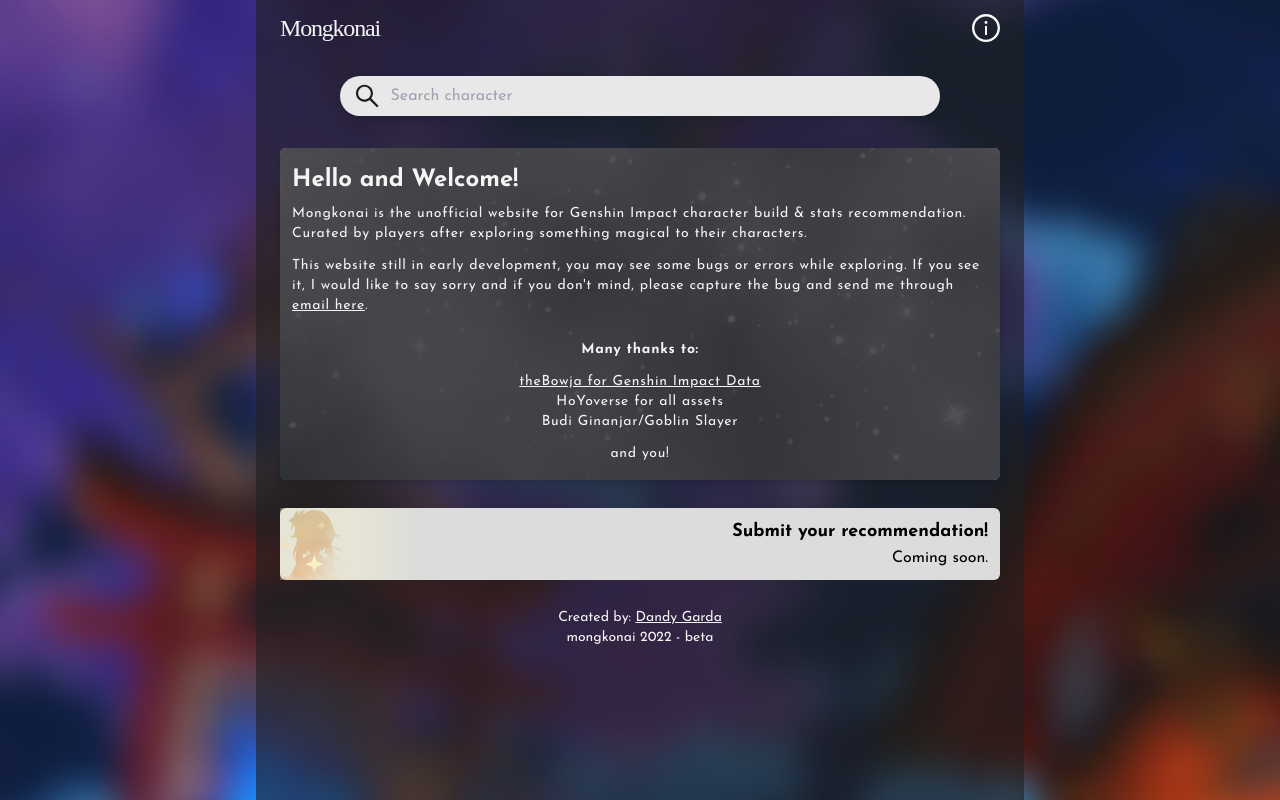
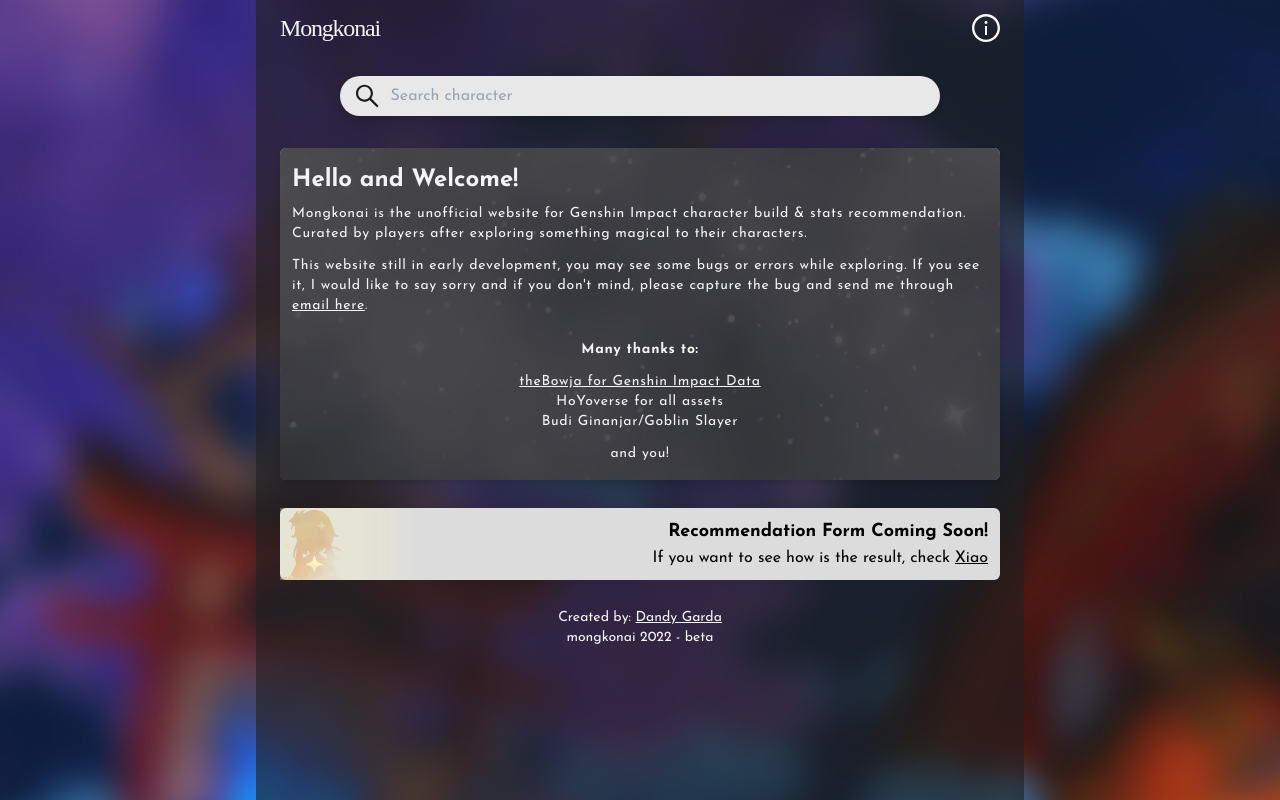
Before and after one commit to dandygardad/mongkonai, a React (Create React App) app: page /about in a window 1280 px wide. Built offline with nearby package versions, Linux system fonts and the light colour scheme; a web font is replaced by a local one.

Commit message:
Update height of button & about

```diff
--- a/src/components/character/PreviewStat.jsx
+++ b/src/components/character/PreviewStat.jsx
@@ -1,6 +1,6 @@
 const PreviewStat = (props) => {
     return(
-        <div data-testid={"stat-item"} className="flex justify-between items-center border-zinc-500 border bg-button hover:bg-button-hover rounded-md px-2 shadow-md">
+        <div data-testid={"stat-item"} className="flex justify-between items-center border-zinc-500 border bg-button hover:bg-button-hover rounded-md px-2 shadow-md min-h-[50px]">
             <p className="text-zinc-800">{props.name}</p>
             <img src={props.image} alt={props.name} className="ml-3 w-[50px]" />
         </div>
--- a/src/pages/About.jsx
+++ b/src/pages/About.jsx
@@ -21,11 +21,11 @@
                 </div>
             </div>
         </div>
-        <div className='bg-showcase flex flex-col sm:flex-row justify-between items-center rounded-md my-7'>
+        <div className='bg-showcase flex flex-col sm:flex-row justify-between items-center rounded-md my-7 min-h-[72px]'>
             <img src={require('../assets/icons/new.png')} alt="Info" className='hidden sm:block w-[20%]' />
             <span className='p-3 text-sm text-center sm:py-0 sm:text-right'>
-                <p className='font-bold text-lg'>Submit your recommendation!</p>
-                <p className='text-base'>Coming soon.</p>
+                <p className='font-bold text-lg'>Recommendation Form Coming Soon!</p>
+                <p className='text-base'> If you want to see how is the result, check <Link to="/ch/xiao" className='underline'>Xiao</Link></p>
             </span>
         </div>
         {/* <p className='text-center text-zinc-100 font-bold tracking-wider text-sm'>May the wind lead and bless your adventures.</p> */}
```
